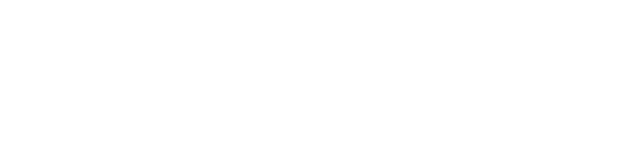
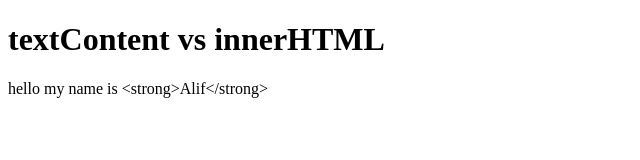
Before and after one commit to tidalu/Javascript-DOM, a website: page textContentVsInnerHTML/index.html in a window 1280 px wide. Shown: the whole page, without its empty margins (0-640 px from the left). Drawn offline with Linux system fonts and the light colour scheme.

Commit message:
update: innerHTML vs textContent

```diff
--- a/textContentVsInnerHTML/index.html
+++ b/textContentVsInnerHTML/index.html
@@ -7,6 +7,10 @@
     <link rel="stylesheet" href="style.css">
 </head>
 <body>
+    <h1>textContent vs innerHTML</h1>
+    <div id="myDiv">
+
+    </div>
     <script src="main.js"></script>
 </body>
 </html>
--- a/textContentVsInnerHTML/main.js
+++ b/textContentVsInnerHTML/main.js
@@ -1 +1,5 @@
 // Your JavaScript code goes here
+const myDiv = document.getElementById('myDiv');
+
+myDiv.innerHTML = 'hello my name is <strong>Alif</strong>';
+myDiv.textContent = 'hello my name is <strong>Alif</strong>';
```
